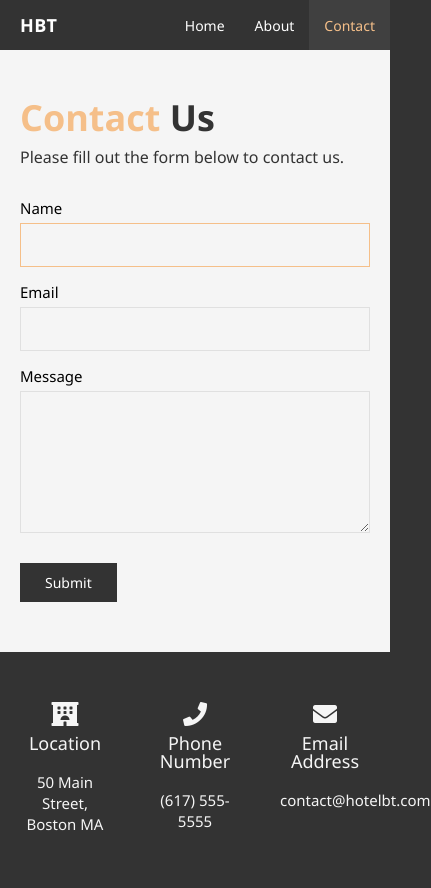
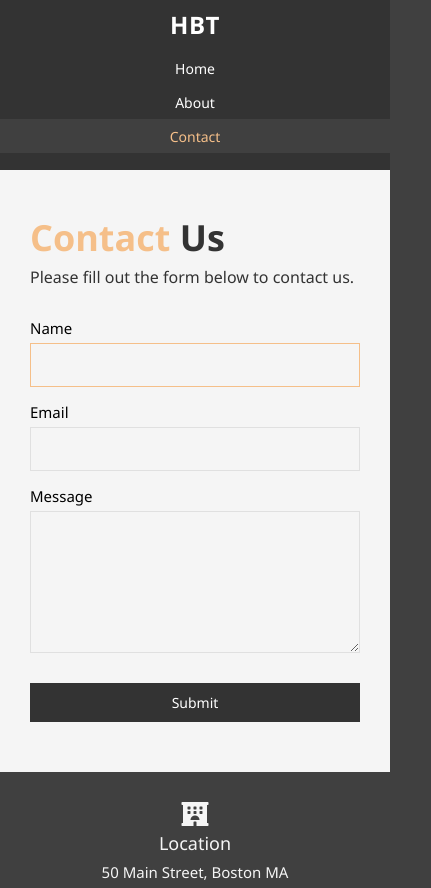
Before and after one commit to chg-giraldo/Hotel-Website, a plain HTML site: page Html/Contact.html in a window 390 px wide. Shown: the top 888 px of the page, 431 px wide, since content can reach past the window. Drawn offline with Linux system fonts and the light colour scheme.

Commit message:
046 Making Website Fully Responsive

```diff
--- a/Css/About.css
+++ b/Css/About.css
@@ -24,23 +24,12 @@ SECCIÓN: ACERCA
 */
 
 section#seccion-acerca {
-  --ancho-fotografia: 260px;
+  --ancho-fotografia: 300px;
   padding: var(--padding-vertical) 0px;
 }
 
 section#seccion-acerca div.area-activa {
   padding: 0px var(--padding-horizontal);
-}
-
-section#seccion-acerca div.area-activa::after {
-  display: block;
-  clear: both;
-  content: '';
-}
-
-section#seccion-acerca div.columna-izquierda {
-  float: left;
-  width: 50%;
 }
 
 section#seccion-acerca h2.titulo-seccion {
@@ -57,16 +46,9 @@ section#seccion-acerca div.columna-izquierda p {
   --margen-parrafos: 1.25rem;
 }
 
-section#seccion-acerca div.columna-derecha {
-  float: right;
-  width: 50%;
-  padding-left: var(--padding-horizontal);
-}
-
 section#seccion-acerca figure.fotografia-hotel {
   max-width: var(--ancho-fotografia);
   aspect-ratio: 1 / 1;
-  margin-left: auto;
   border-radius: 50%;
   overflow: hidden;
 }
@@ -74,6 +56,52 @@ section#seccion-acerca figure.fotografia-hotel {
 section#seccion-acerca figure.fotografia-hotel img {
   object-fit: cover;
   height: 100%;
+}
+
+/*
+=============================
+MEDIA QUERIES: SECCIÓN ACERCA
+=============================
+*/
+
+/* Break Points: A) 0px, B) 520px, C) 760px */
+/* Rango AC: < 760px */
+@media (max-width: 759px) {
+  section#seccion-acerca figure.fotografia-hotel {
+    margin: 0px auto;
+    margin-top: 4rem;
+  }
+  section#seccion-acerca h2.titulo-seccion {
+    text-align: center;
+  }
+}
+
+/* Rango CZ: > 760px */
+@media (min-width: 760px) {
+  section#seccion-acerca div.area-activa::after {
+    display: block;
+    clear: both;
+    content: '';
+  }
+
+  section#seccion-acerca div.columna-izquierda {
+    float: left;
+    width: 50%;
+  }
+
+  section#seccion-acerca div.columna-derecha {
+    float: right;
+    width: 50%;
+    padding-left: var(--padding-horizontal);
+  }
+
+  section#seccion-acerca h2.titulo-seccion {
+    text-align: left;
+  }
+
+  section#seccion-acerca figure.fotografia-hotel {
+    margin-left: auto;
+  }
 }
 
 /*
@@ -91,6 +119,10 @@ section#seccion-testimonios {
   padding: 10rem 0px;
 }
 
+section#seccion-testimonios div.area-activa {
+  padding: 0px var(--padding-horizontal);
+}
+
 section#seccion-testimonios h2.titulo-seccion {
   margin-bottom: 5rem;
   font-size: 4rem;
@@ -101,7 +133,7 @@ section#seccion-testimonios h2.titulo-seccion {
 }
 
 section#seccion-testimonios article.testimonio {
-  width: max-content;
+  max-width: max-content;
   margin: 0px auto;
   border-radius: 10px;
   background-color: hsla(var(--componentes-primario-1), 80%);
@@ -122,7 +154,7 @@ section#seccion-testimonios figure.imagen-perfil {
   float: left;
   width: var(--ancho-imagen-perfil);
   height: var(--ancho-imagen-perfil);
-  margin-right: 3rem;
+  margin-right: 1.5rem;
   border-radius: 50%;
   overflow: hidden;
 }
--- a/Css/Base.css
+++ b/Css/Base.css
@@ -79,10 +79,9 @@ html {
 
   /* Dimensiones */
   --ancho-area-activa: 1000px;
-  --altura-barra-superior: 50px;
   --altura-footer: 70px;
   --padding-vertical: 5rem;
-  --padding-horizontal: 2rem;
+  --padding-horizontal: 3rem;
 
   /* Tonos Color Neutro */
   --neutro-oscuro-1: hsl(0, 0%, 20%);
@@ -145,6 +144,27 @@ div.area-activa {
 }
 
 /*
+=========================
+MEDIA QUERIES: ESTRUCTURA
+=========================
+*/
+
+/* Break Points: A) 0px, B) 520px, C) 760px */
+/* Rango AB: < 520px */
+@media (max-width: 519px) {
+  html {
+    --altura-barra-superior: 170px;
+  }
+}
+
+/* Rango BZ: > 520px */
+@media (min-width: 520px) {
+  html {
+    --altura-barra-superior: 50px;
+  }
+}
+
+/*
 =======================
 ELEMENTOS TRANSVERSALES
 =======================
@@ -181,10 +201,88 @@ header#barra-superior {
 
 header#barra-superior div.area-activa {
   height: inherit;
+}
+
+header#barra-superior h1.logo a {
+  display: inline-block;
+  font-weight: bold;
+  letter-spacing: 0.02em;
+  color: white;
+}
+
+header#barra-superior nav.menu-navegacion {
+  color: white;
+}
+
+header#barra-superior nav.menu-navegacion ul {
+  font-size: 0px;
+}
+
+header#barra-superior nav.menu-navegacion li {
+  display: inline-block;
+  font-size: 1.4rem;
+  transition: var(--transicion-general);
+  transition-property: background-color, color;
+}
+
+header#barra-superior nav.menu-navegacion li:hover,
+header#barra-superior nav.menu-navegacion li.pagina-actual {
+  color: var(--color-primario-1);
+  background-color: var(--neutro-oscuro-2);
+}
+
+header#barra-superior nav.menu-navegacion a {
+  display: inline-block;
+  width: 100%;
+}
+
+/*
+=============================
+MEDIA QUERIES: BARRA SUPERIOR
+=============================
+*/
+
+/* Break Points: A) 0px, B) 520px, C) 760px */
+/* Rango AB: < 520px */
+@media (max-width: 519px) {
+  header#barra-superior div.area-activa {
+    position: relative;
+  }
+
+  header#barra-superior div.contenido-barra {
+    position: absolute;
+    width: 100%;
+    left: 0px;
+    top: 50%;
+    transform: translateY(-50%);
+    text-align: center;
+  }
+
+  header#barra-superior h1.logo {
+    margin-bottom: 1.5rem;
+  }
+
+  header#barra-superior h1.logo a {
+    font-size: 2.4rem;
+  }
+
+  header#barra-superior nav.menu-navegacion li {
+    width: 100%;
+  }
+
+  header#barra-superior nav.menu-navegacion a {
+    padding: 0.75rem 2rem;
+  }
+}
+
+/* Rango BZ: > 520px */
+@media (min-width: 520px) {
+  header#barra-superior div.contenido-barra {
+    height: inherit;
     padding-left: var(--padding-horizontal);
   }
 
-header#barra-superior div.area-activa::after {
+  header#barra-superior div.contenido-barra::after {
     display: block;
     clear: both;
     content: '';
@@ -197,43 +295,26 @@ header#barra-superior h1.logo {
   }
 
   header#barra-superior h1.logo a {
-  display: inline-block;
     position: relative;
     top: 50%;
     transform: translateY(-50%);
     font-size: 1.8rem;
-  font-weight: bold;
-  letter-spacing: 0.02em;
-  color: white;
   }
 
   header#barra-superior nav.menu-navegacion {
     float: right;
     height: var(--altura-barra-superior);
-  color: white;
   }
 
   header#barra-superior nav.menu-navegacion ul {
     height: inherit;
-  font-size: 0px;
   }
 
   header#barra-superior nav.menu-navegacion li {
-  display: inline-block;
     height: inherit;
-  font-size: 1.4rem;
-  transition: var(--transicion-general);
-  transition-property: background-color, color;
-}
-
-header#barra-superior nav.menu-navegacion li:hover,
-header#barra-superior nav.menu-navegacion li.pagina-actual {
-  color: var(--color-primario-1);
-  background-color: var(--neutro-oscuro-2);
   }
 
   header#barra-superior nav.menu-navegacion a {
-  display: block;
     height: inherit;
     padding: 0px 1.5rem;
   }
@@ -244,11 +325,12 @@ header#barra-superior nav.menu-navegacion a span {
     top: 50%;
     transform: translateY(-50%);
   }
+}
 
 /*
-======
-FOOTER
-======
+=============
+PIE DE PÁGINA
+=============
 */
 
 footer#footer-pagina {
--- a/Css/Contact.css
+++ b/Css/Contact.css
@@ -14,7 +14,7 @@ GENERAL
 */
 
 body {
-  background-color: var(--neutro-oscuro-1);
+  background-color: var(--neutro-oscuro-2);
 }
 
 /*
@@ -87,6 +87,29 @@ section#seccion-formulario div.grupo-formulario :is(input, textarea):focus {
 section#seccion-formulario div.grupo-boton {
   margin-top: 3rem !important;
 }
+
+/*
+===========================================
+MEDIA QUERIES: SECCIÓN FORMULARIO CONTACTO
+===========================================
+*/
+
+/* Break Points: A) 0px, B) 520px, C) 760px */
+/* Rango AB: < 520px */
+@media (max-width: 519px) {
+  section#seccion-formulario button.boton-formulario {
+    width: 100%;
+  }
+}
+
+/* Rango BZ: > 520px */
+@media (min-width: 520px) {
+  section#seccion-formulario button.boton-formulario {
+    width: auto;
+  }
+}
+
+
 /*
 =============================
 SECCIÓN: INFORMACIÓN CONTACTO
@@ -94,25 +117,18 @@ SECCIÓN: INFORMACIÓN CONTACTO
 */
 
 section#seccion-info-contacto {
-  background-color: var(--neutro-oscuro-1);
+  background-color: var(--neutro-oscuro-2);
   color: var(--neutro-claro-1);
 }
 
-section#seccion-info-contacto::after {
-  display: block;
-  clear: both;
-  content: '';
-}
-
 section#seccion-info-contacto article.columna-contacto {
-  float: left;
-  width: calc(100% / 3);
-  padding: var(--padding-vertical) var(--padding-horizontal);
+  padding-left: var(--padding-horizontal);
+  padding-right: var(--padding-horizontal);
   text-align: center;
 }
 
 section#seccion-info-contacto article.columna-contacto header {
-  margin-bottom: 2rem;
+  margin-bottom: 1rem;
 }
 
 section#seccion-info-contacto i.icono-contacto {
@@ -129,3 +145,56 @@ section#seccion-info-contacto div.texto-contacto p {
   font-size: 1.5rem;
   color: inherit;
 }
+
+/*
+===========================================
+MEDIA QUERIES: SECCIÓN INFORMACIÓN CONTACTO
+===========================================
+*/
+
+/* Break Points: A) 0px, B) 520px, C) 760px */
+/* Rango AB: < 520px */
+@media (max-width: 519px) {
+  section#seccion-info-contacto article.columna-contacto {
+    width: 100%;
+  }
+}
+
+/* Rango BZ: > 520px */
+@media (min-width: 520px) {
+  section#seccion-info-contacto::after {
+    display: block;
+    clear: both;
+    content: '';
+  }
+  section#seccion-info-contacto article.columna-contacto {
+    float: left;
+  }
+}
+
+/* Rango BC: 520px - 760px */
+@media (min-width: 519px) and (max-width: 759px) {
+  section#seccion-info-contacto article.columna-contacto {
+    width: 50%;
+  }
+  section#seccion-info-contacto article.columna-contacto:last-of-type {
+    width: 100%;
+  }
+}
+
+/* Rango AC: < 760px */
+@media (max-width: 760px) {
+  section#seccion-info-contacto article.columna-contacto {
+    padding-top: 3rem;
+    padding-bottom: 3rem;
+  }
+}
+
+/* Rango CZ: > 760px */
+@media (min-width: 760px) {
+  section#seccion-info-contacto article.columna-contacto {
+    width: calc(100% / 3);
+    padding-top: var(--padding-vertical);
+    padding-bottom: var(--padding-vertical);
+  }
+}
--- a/Html/Contact.html
+++ b/Html/Contact.html
@@ -15,6 +15,7 @@
 	<!-- Barra Superior: Logo, Enlaces Navegación -->
 	<header id="barra-superior">
 		<div class="area-activa">
+      <div class="contenido-barra">
 
 			<!-- Logo -->
 			<h1 class="logo">
@@ -30,6 +31,7 @@
 				</ul>
 			</nav>
 
+      </div>
 		</div>
 	</header>
 
```
Also changed, not shown: Css/Home.css (+84 -26 lines), Html/About.html (+2 -0 lines), Html/Home.html (+2 -0 lines). Lines whose indentation alone changed are shown as unchanged.
